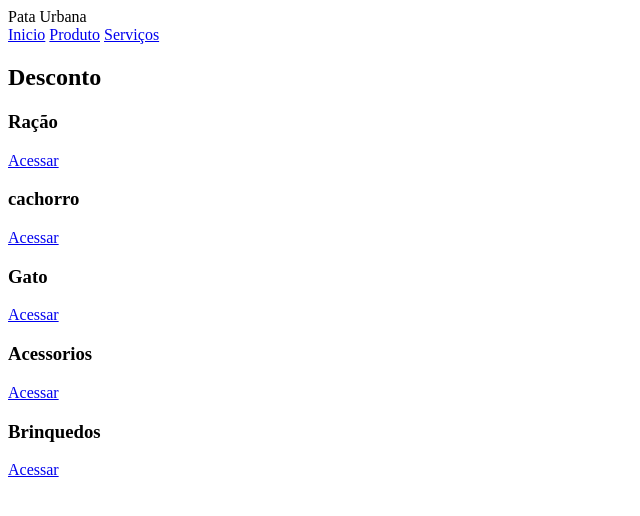
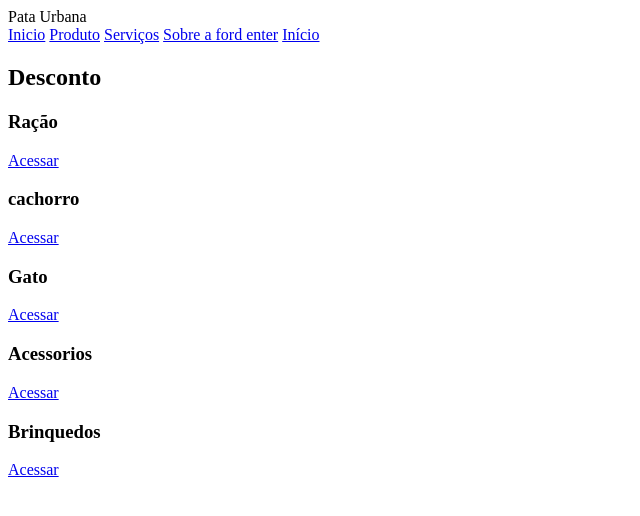
Before and after one commit to washingtonrds/Projeto_ford_enter, a plain HTML site: page Front-end/index.html in a window 1280 px wide. Shown: the whole page, without its empty margins (0-640 px from the left). Drawn offline with Linux system fonts and the light colour scheme.

Commit message:
adicionado inicio na pagina

```diff
--- a/Front-end/index.html
+++ b/Front-end/index.html
@@ -20,6 +20,8 @@
             <a href="avisos.html">Inicio</a>
             <a href="avisos.html">Produto</a>
             <a href="avisos.html">Serviços</a>
+            <a href="sobre_ford.html">Sobre a ford enter</a>
+            <a href="index.html" class="active">Início</a>
          </nav>
 
 
```
